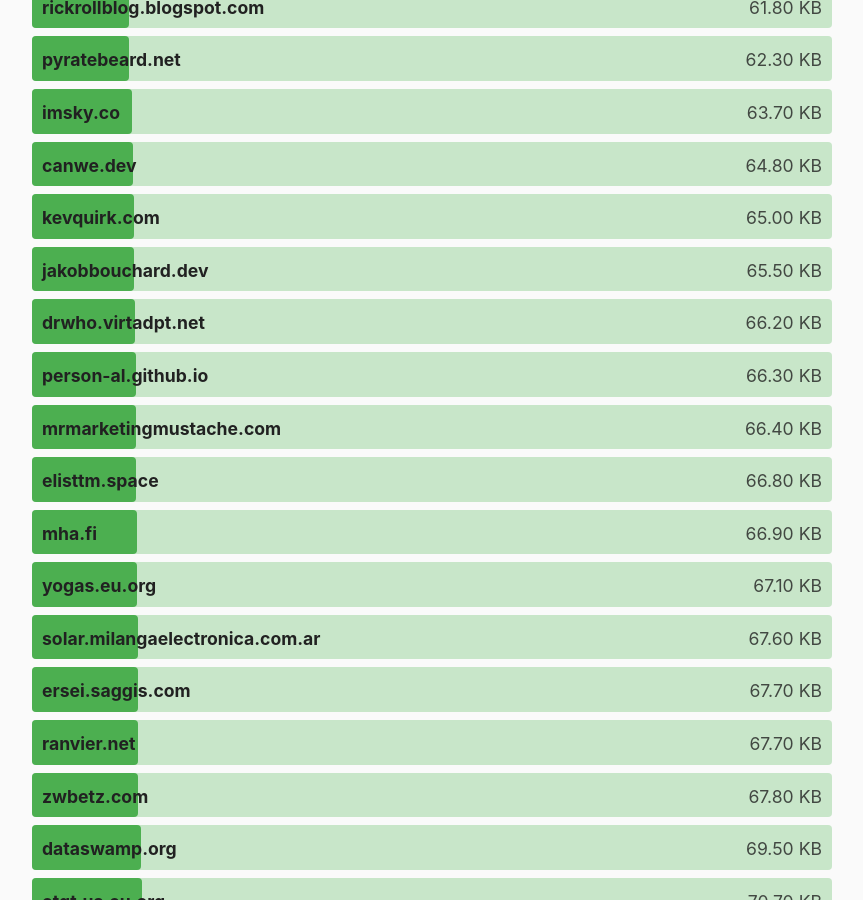
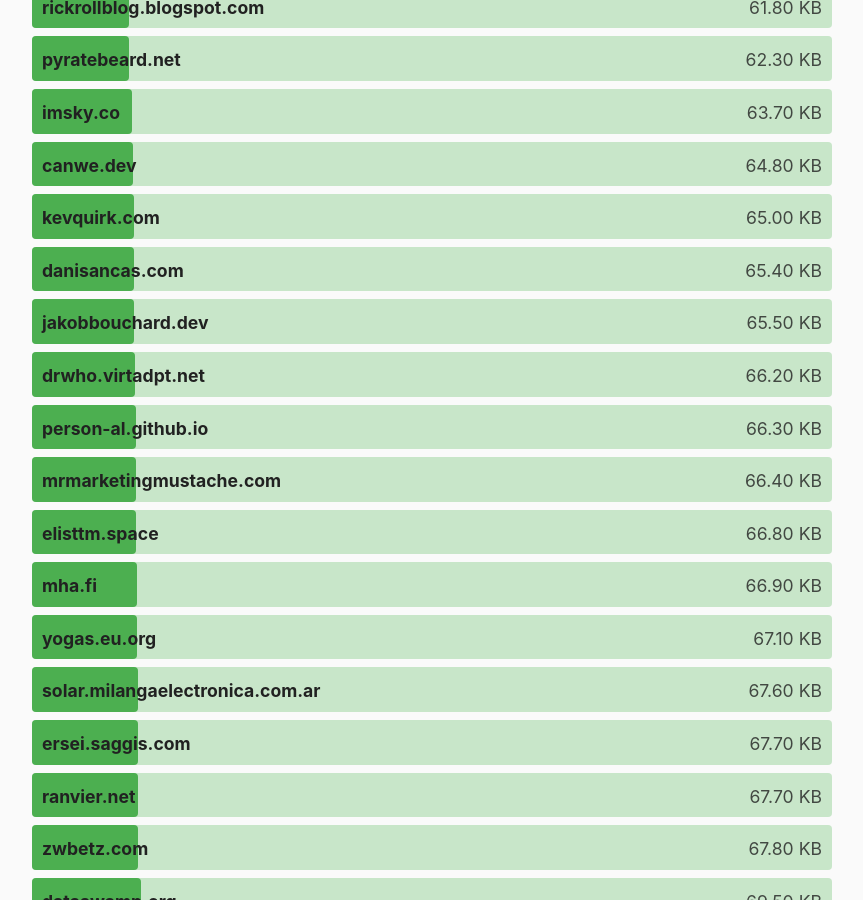
Before and after one commit to kevquirk/512kb.club, a Jekyll site: the page built from index.md, in a window 1280 px wide and 900 px high, scrolled down 15366 px. Shown: the whole window, without its empty margins (208-1071 px from the left). Built offline with Jekyll 4.4.1, drawn with Linux system fonts in a browser that asks for light colours.

Commit message:
Add danisancas.com to sites.yml
GT Metrix link: https://gtmetrix.com/reports/danisancas.com/3fXaWsHO/

```diff
--- a/_data/sites.yml
+++ b/_data/sites.yml
@@ -727,6 +727,11 @@
   url: https://danielcuttridge.com/
   size: 18.8
   last_checked: 2022-04-26
+
+- domain: danisancas.com
+  url: https://danisancas.com/
+  size: 65.4
+  last_checked: 2023-02-22
 
 - domain: dariusz.wieckiewicz.org
   url: https://dariusz.wieckiewicz.org/
```
